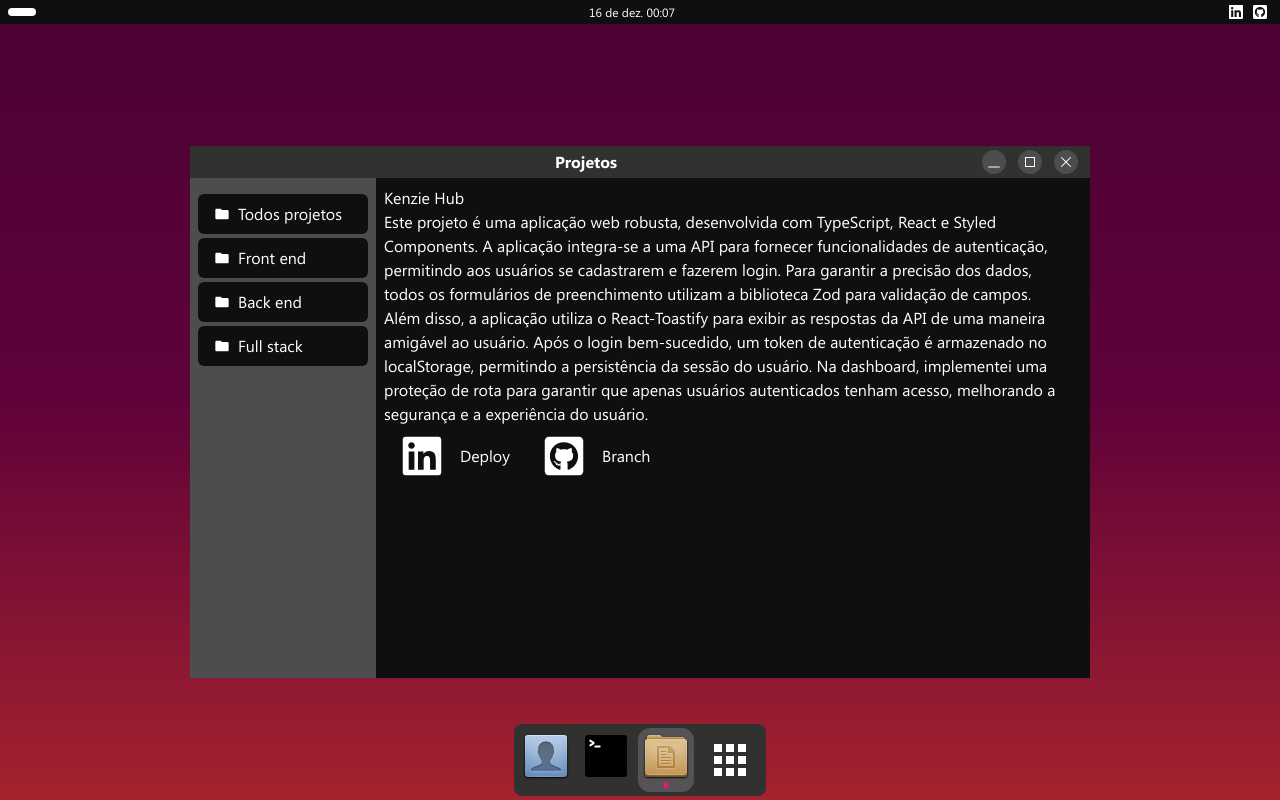
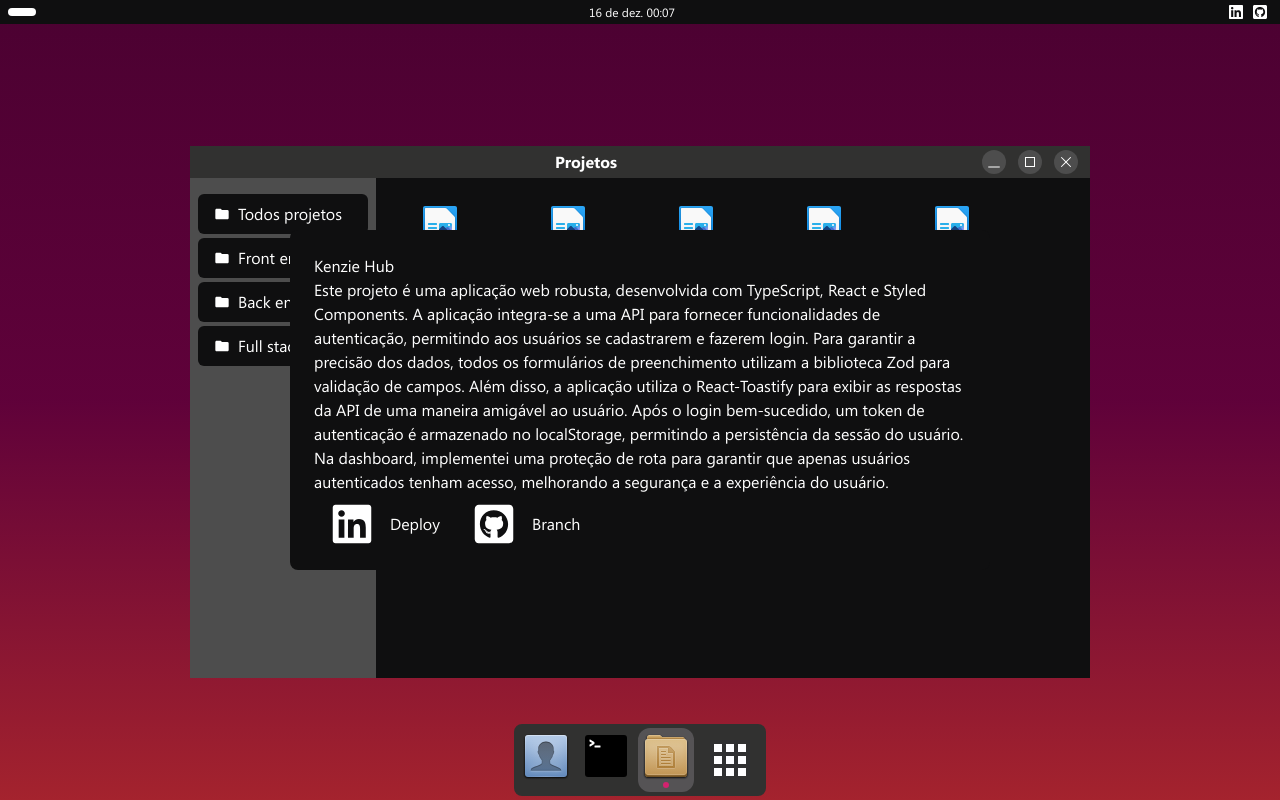
Before and after one commit to gstvcampos/portfolio, a Next.js app: page /projetos in a window 1280 px wide. Both pictures are taken after a click on the button "Kenzie Hub". Built offline with nearby package versions, Linux system fonts and the light colour scheme.

Commit message:
feat: modal

```diff
--- a/src/components/Modals/FileProjectModal.tsx
+++ b/src/components/Modals/FileProjectModal.tsx
@@ -4,8 +4,8 @@ import Link from 'next/link'
 
 export default function FileProjectModal({ project }: { project: Project }) {
   return (
-    <div className="absolute z-10 max-w-[700px]">
-      <div className="bg-content-2">
+    <div className="fixed inset-0 z-10 flex items-center justify-center">
+      <div className="max-w-[700px] rounded-lg bg-content-2 p-4">
         <div className="flex flex-col px-2 pt-2">
           <h2>{project.name}</h2>
           <p>{project.description}</p>
```
